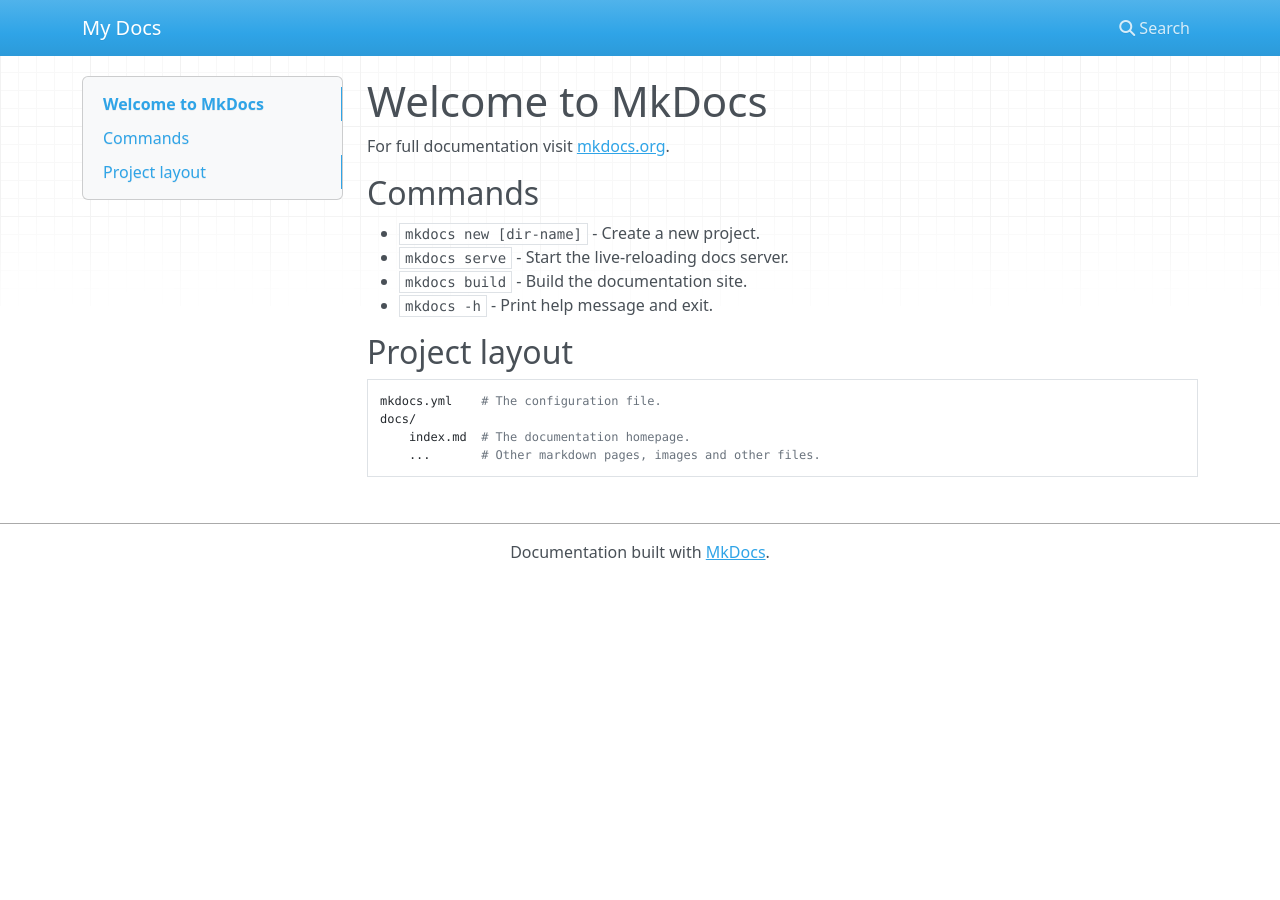
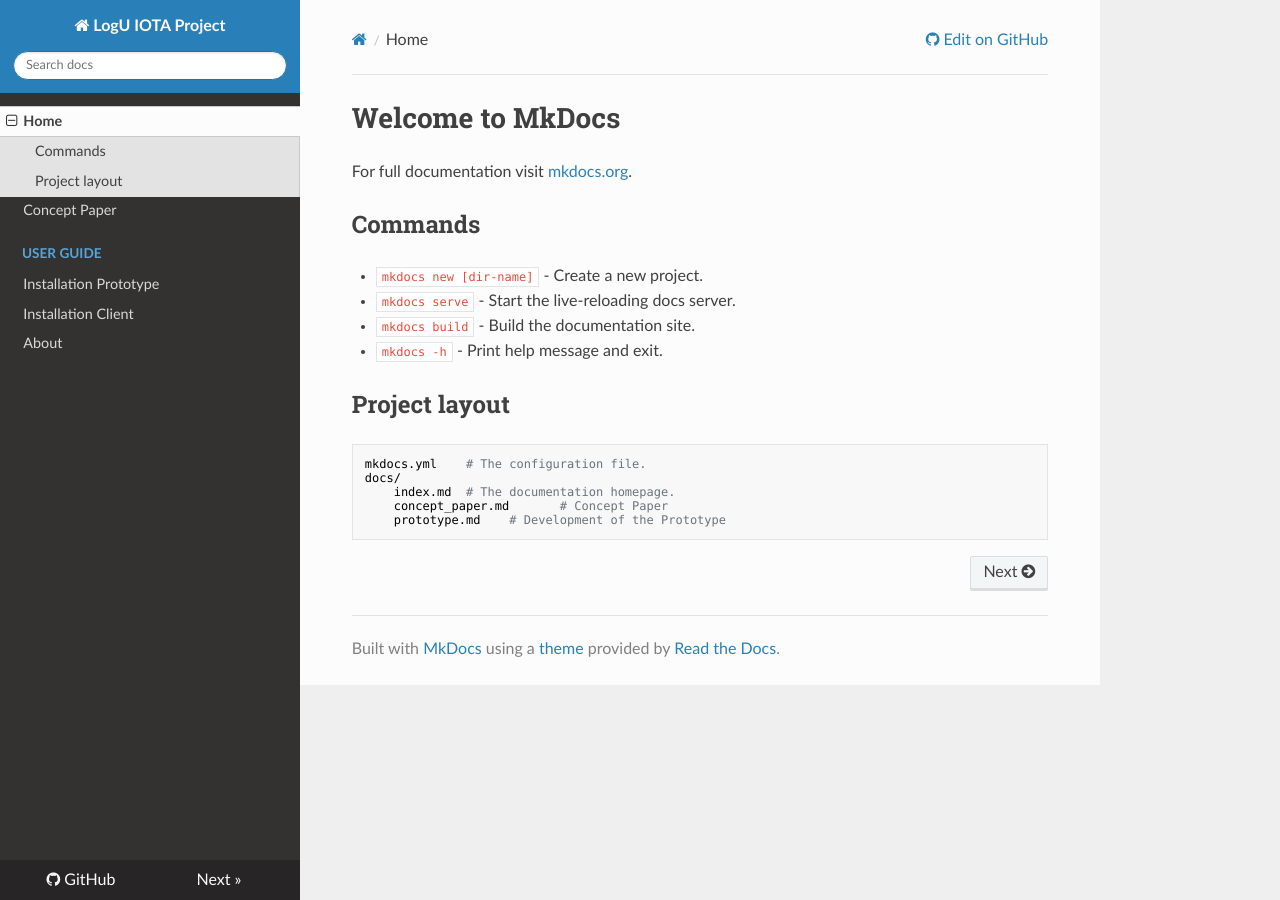
Before and after one commit to J0nasW/logu-iota, an MkDocs documentation site: the page built from docs/index.md, in a window 1280 px wide. Built offline with MkDocs 1.6.1, drawn with Linux system fonts in a browser that asks for light colours; nearby versions of some CDN libraries.

Commit message:
Docs updated

```diff
--- a/docs/index.md
+++ b/docs/index.md
@@ -14,4 +14,5 @@ For full documentation visit [mkdocs.org](https://www.mkdocs.org).
     mkdocs.yml    # The configuration file.
     docs/
         index.md  # The documentation homepage.
-        ...       # Other markdown pages, images and other files.
+        concept_paper.md       # Concept Paper
+        prototype.md    # Development of the Prototype
--- a/mkdocs.yml
+++ b/mkdocs.yml
@@ -1 +1,10 @@
-site_name: My Docs
+site_name: LogU IOTA Project
+repo_url: https://github.com/J0nasW/logu-iota
+nav:
+    - Home: index.md
+    - Concept Paper: concept_paper.md
+    - User Guide:
+        - Installation Prototype: prototype.md
+        - Installation Client: client.md
+    - About: about.md
+theme: readthedocs
```
Also changed, not shown: docs/about.md (added, +1 -0 lines), docs/client.md (added, +5 -0 lines), docs/concept_paper.md (added, +42 -0 lines), docs/prototype.md (added, +70 -0 lines), docs/img/Figure_01.png (added), docs/img/Figure_02.png (added), docs/img/Tangle.png (added).
